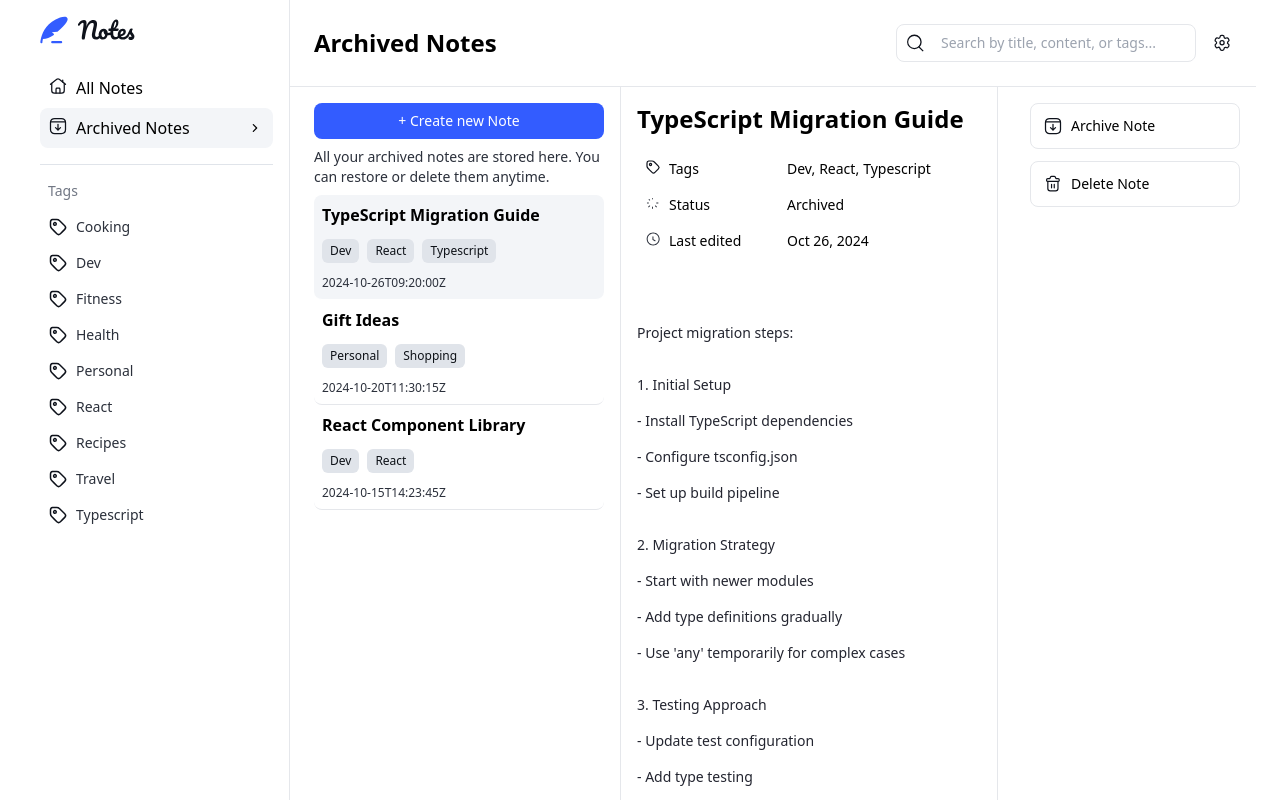
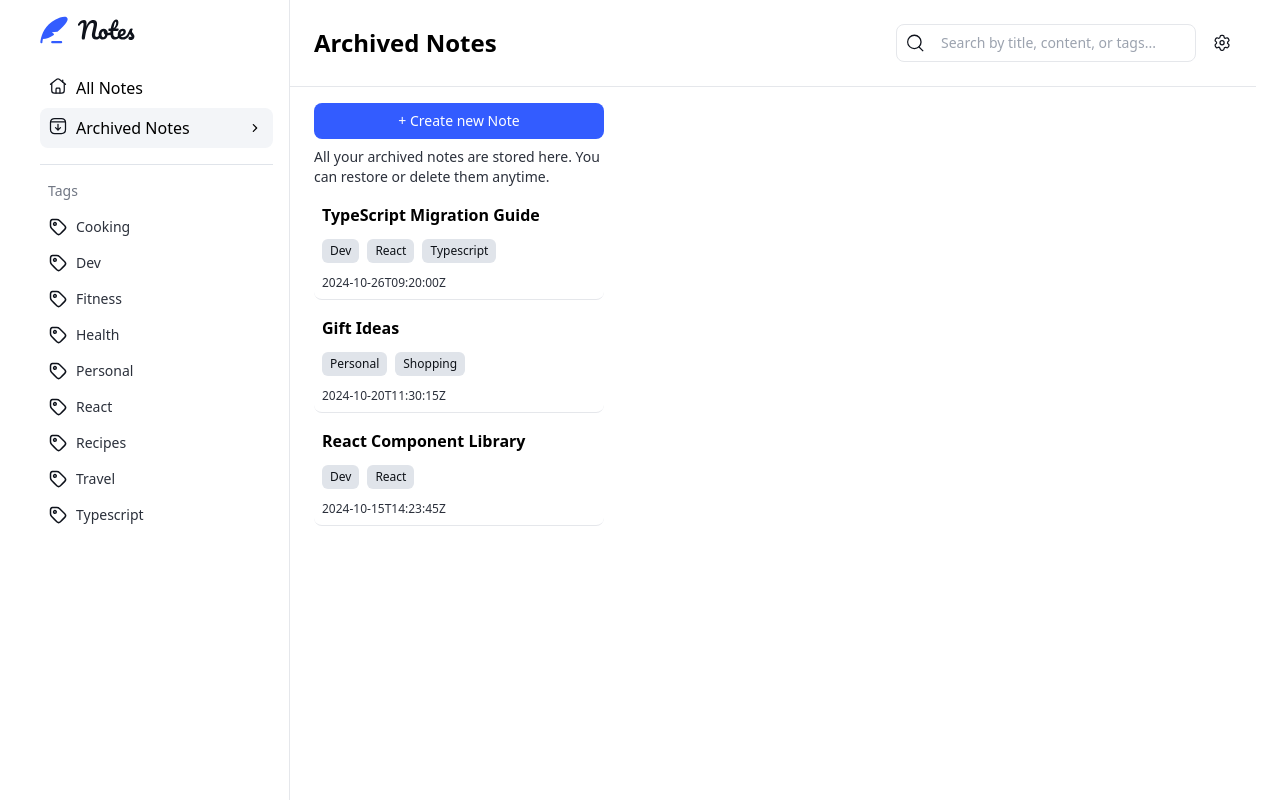
Before and after one commit to JonelBriones/noted, a Next.js app: page /archived in a window 1280 px wide. Built offline with nearby package versions, Linux system fonts and the light colour scheme.

Commit message:
refactored viewing toggle note cards

```diff
--- a/app/layout.tsx
+++ b/app/layout.tsx
@@ -1,12 +1,7 @@
 import type { Metadata } from "next";
 import "./globals.css";
-import Navigation from "@/components/Navigation";
-import NoteCard from "@/components/card/NoteCard";
-import SidebarRight from "@/components/SidebarActions";
-import Topbar from "@/components/Topbar";
-import Sidebar from "@/components/NoteCardSidebar";
+import ContextWrapper from "@/components/Providers";
 import MobileNavbar from "@/components/mobile/MobileNavbar";
-import Dashboard from "@/components/Dashboard";
 
 export const metadata: Metadata = {
   title: "Noted",
@@ -19,11 +14,13 @@ export default function RootLayout({
   children: React.ReactNode;
 }>) {
   return (
+    <ContextWrapper>
       <html lang="en">
         <body className="containe mx-auto flex flex-col justify-between h-screen px-6 relative">
           {children}
           <MobileNavbar />
         </body>
       </html>
+    </ContextWrapper>
   );
 }
--- a/components/Dashboard.tsx
+++ b/components/Dashboard.tsx
@@ -1,25 +1,24 @@
 "use client";
-import React, { useState } from "react";
+import React from "react";
 import Topbar from "./Topbar";
 import { useParams, usePathname } from "next/navigation";
 import NoteCardSummaryContainer from "./card/NoteCardSummaryContainer";
-import notes from "@/data.json";
 import Navigation from "./Navigation";
-import { Note } from "@/app/_types/types";
 import Settings from "./Settings";
+import { useAppContext } from "./Providers";
 
 const Dashboard = () => {
   const { tag } = useParams() as { tag: string };
   const pathname = usePathname();
-
-  const viewByTag = notes.filter((note: Note) =>
-    note.tags.includes(tag?.charAt(0).toUpperCase() + tag?.slice(1))
-  );
-
-  const openedNotes = notes.filter((note: Note) => note.isArchived == false);
-  const archivedNotes = notes.filter((note: Note) => note.isArchived == true);
-  const [search, setSearch] = useState("");
-
+  const {
+    viewToggledNote,
+    setViewToggledNote,
+    search,
+    setSearch,
+    archivedNotes,
+    viewByTag,
+    openedNotes,
+  } = useAppContext();
   return (
     <div className="h-screen overflow-y-hidden">
       <div className="flex flex-col md:flex-row h-screen">
@@ -29,18 +28,16 @@ const Dashboard = () => {
           {pathname == "/settings" && (
             <Settings search={search} setSearch={setSearch} />
           )}
-          {pathname == "/archived" && (
-            <NoteCardSummaryContainer
-              apiNotes={archivedNotes}
-              search={search}
-            />
-          )}
-          {pathname.includes("tag") && (
-            <NoteCardSummaryContainer apiNotes={viewByTag} search={search} />
-          )}
-          {pathname == "/" && (
-            <NoteCardSummaryContainer apiNotes={openedNotes} search={search} />
-          )}
+          <NoteCardSummaryContainer
+            apiNotes={
+              (pathname == "/" && openedNotes) ||
+              (pathname == "/archived" && archivedNotes) ||
+              (pathname.includes(`/tag/${tag}`) && viewByTag)
+            }
+            search={search}
+            viewToggledNote={viewToggledNote}
+            setViewToggledNote={setViewToggledNote}
+          />
         </div>
       </div>
     </div>
--- /dev/null
+++ b/components/Providers.tsx
@@ -0,0 +1,45 @@
+"use client";
+import { useParams } from "next/navigation";
+import React, { createContext, useContext, useState } from "react";
+import apiNotes from "@/data.json";
+import { Note } from "@/app/_types/types";
+
+const ThemeContext = createContext<any>(undefined);
+
+const ContextWrapper = ({ children }: { children: React.ReactNode }) => {
+  const { tag } = useParams() as { tag: string };
+
+  const openedNotes = apiNotes.filter((note: Note) => note.isArchived == false);
+  const archivedNotes = apiNotes.filter(
+    (note: Note) => note.isArchived == true
+  );
+  const viewByTag = apiNotes.filter((note: Note) =>
+    note.tags.includes(tag?.charAt(0).toUpperCase() + tag?.slice(1))
+  );
+  const [search, setSearch] = useState("");
+
+  const [viewToggledNote, setViewToggledNote] = useState<Note>(apiNotes[0]);
+
+  return (
+    <ThemeContext.Provider
+      value={{
+        viewToggledNote,
+        setViewToggledNote,
+        search,
+        setSearch,
+        apiNotes,
+        archivedNotes,
+        viewByTag,
+        openedNotes,
+      }}
+    >
+      {children}
+    </ThemeContext.Provider>
+  );
+};
+
+export default ContextWrapper;
+
+export function useAppContext() {
+  return useContext(ThemeContext);
+}
--- a/components/SidebarActions.tsx
+++ b/components/SidebarActions.tsx
@@ -5,10 +5,11 @@ import React, { useState } from "react";
 import Modal from "./modals/Modal";
 import { Note } from "@/app/_types/types";
 interface Params {
-  note: Note;
+  note?: Note;
 }
 const SidebarRight = ({ note }: Params) => {
   const pathname = usePathname();
+  if (!note) return;
   const { isArchived } = note;
   const [type, setType] = useState("");
   const [toggleModal, setToggleModal] = useState(false);
--- a/components/card/NoteCardSummaryContainer.tsx
+++ b/components/card/NoteCardSummaryContainer.tsx
@@ -6,16 +6,23 @@ import NoteCard from "./NoteCard";
 import NoteCardSummary from "../NoteCardSidebar";
 import { useParams, usePathname } from "next/navigation";
 import { Note } from "@/app/_types/types";
+import { useAppContext } from "../Providers";
 
 interface Params {
   apiNotes: Note[];
   search: string;
+  viewToggledNote?: Note;
+  setViewToggledNote: (note: Note) => {};
 }
 
-const NoteCardSummaryContainer = ({ apiNotes, search }: Params) => {
+const NoteCardSummaryContainer = ({
+  search,
+  apiNotes,
+  viewToggledNote,
+  setViewToggledNote,
+}: Params) => {
   const pathname = usePathname();
   const { tag } = useParams() as { tag: string };
-  const [viewToggledNote, setViewToggledNote] = useState<Note>(apiNotes[0]);
 
   let formattedSearch = search?.toLowerCase();
 
@@ -30,7 +37,7 @@ const NoteCardSummaryContainer = ({ apiNotes, search }: Params) => {
 
   const renderNoteCardSummary = () => {
     if (search) {
-      return searchNotes?.map((note: any) => (
+      return searchNotes?.map((note: Note) => (
         <div onClick={() => setViewToggledNote(note)} key={note._id}>
           <NoteCardSummary note={note} viewToggledNote={viewToggledNote} />
         </div>
@@ -42,7 +49,6 @@ const NoteCardSummaryContainer = ({ apiNotes, search }: Params) => {
         </div>
       ));
   };
-
   return (
     <div className="flex flex-grow gap-4 pl-6 overflow-hidden">
       <div className="hidden w-[290px] md:flex flex-col flex-none text-wrap overflow-y-auto gap-2 py-4">
@@ -73,11 +79,15 @@ const NoteCardSummaryContainer = ({ apiNotes, search }: Params) => {
           </p>
         )}
 
-        <div className="">{renderNoteCardSummary()}</div>
+        {renderNoteCardSummary()}
       </div>
 
-      <NoteCard note={viewToggledNote} />
-      <SidebarRight note={viewToggledNote} />
+      {apiNotes.find((note) => note._id == viewToggledNote?._id) && (
+        <>
+          <NoteCard note={viewToggledNote} />
+          <SidebarRight note={viewToggledNote} />
+        </>
+      )}
     </div>
   );
 };
```
Also changed, not shown: components/card/NoteCard.tsx (+5 -2 lines). Lines whose indentation alone changed are shown as unchanged.
